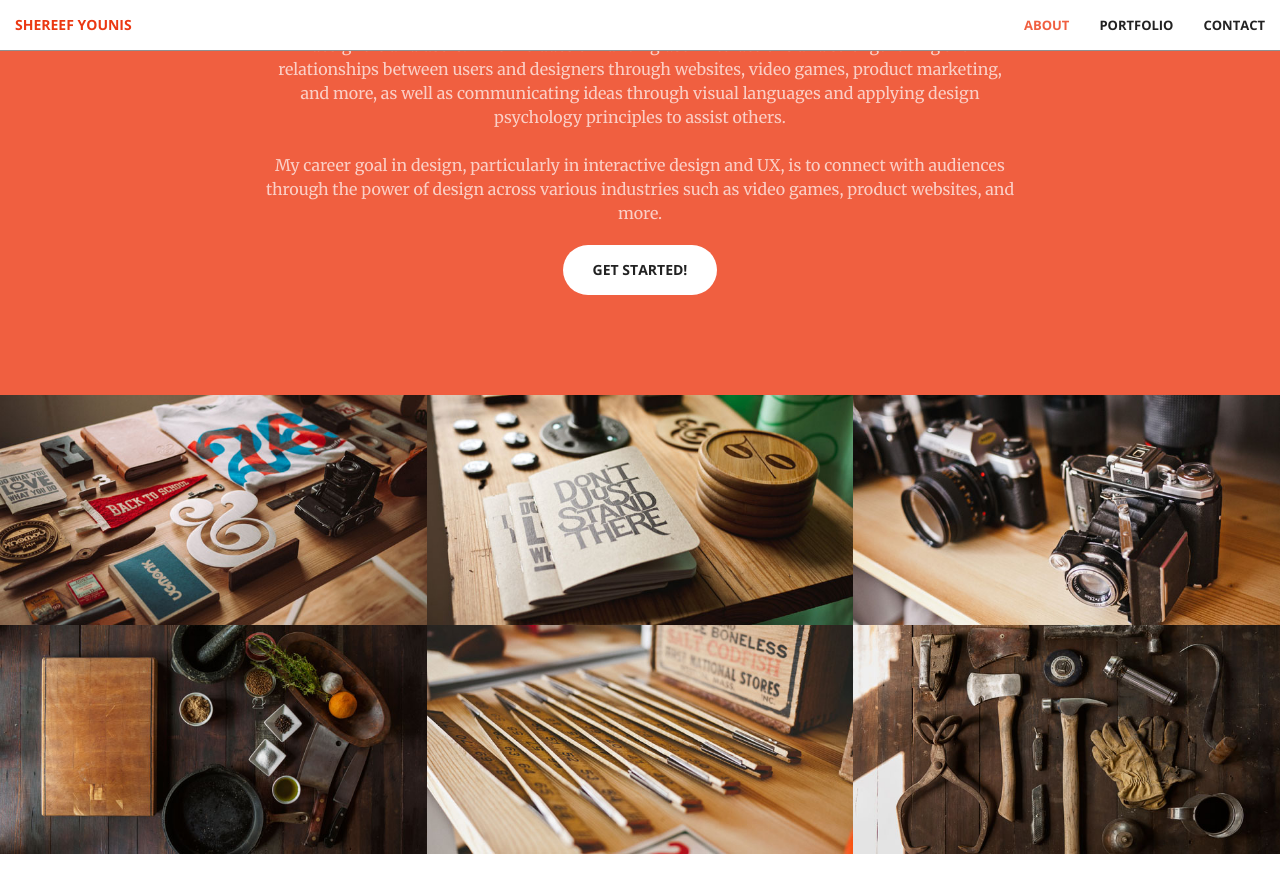
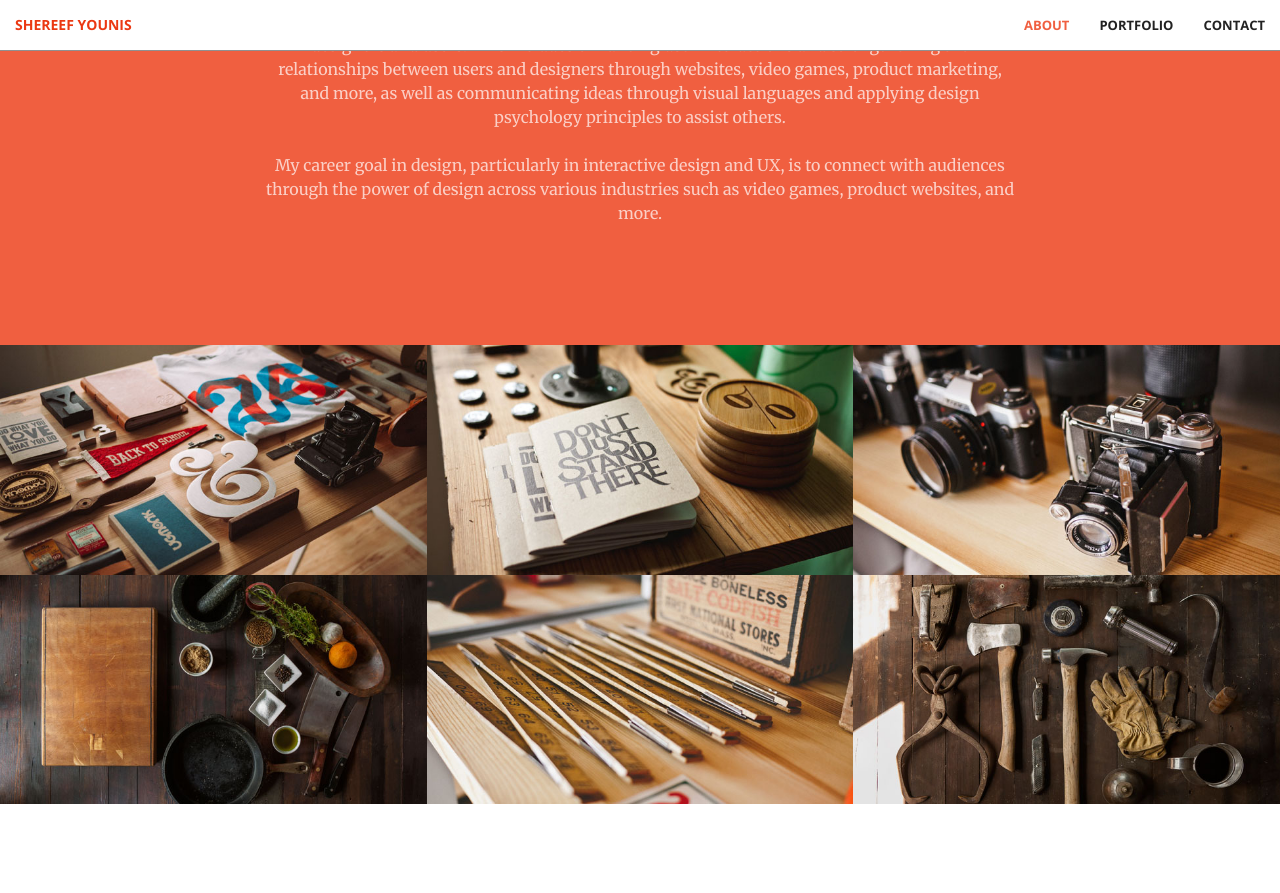
Before and after one commit to shereefyounis/Shereef-Younis-Portfolio, a Jekyll site: the page built from index.html, in a window 1280 px wide and 900 px high, scrolled down 1163 px. Shown: the top 893 px of the window. Built offline with Jekyll 4.4.1, drawn with Linux system fonts in a browser that asks for light colours.

Commit message:
Update call-to-action.html

```diff
--- a/_includes/call-to-action.html
+++ b/_includes/call-to-action.html
@@ -13,7 +13,6 @@
 
                     <br> <br> My career goal in design, particularly in interactive design and UX, is to connect with audiences through the power of design across various
                     industries such as video games, product websites, and more.</p>
-                <a href="#" class="btn btn-default btn-xl">Get Started!</a>
             </div>
         </div>
     </div>
```
